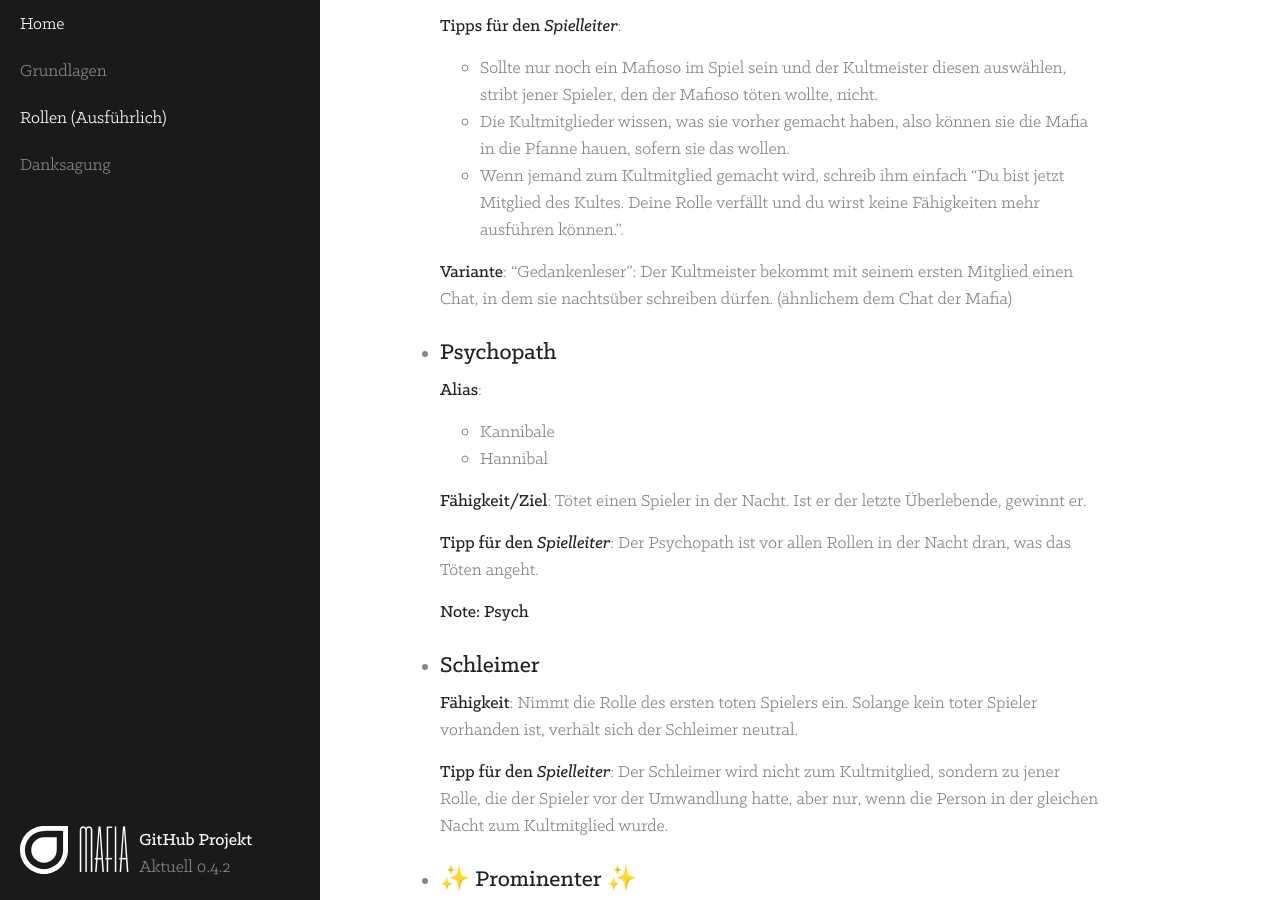
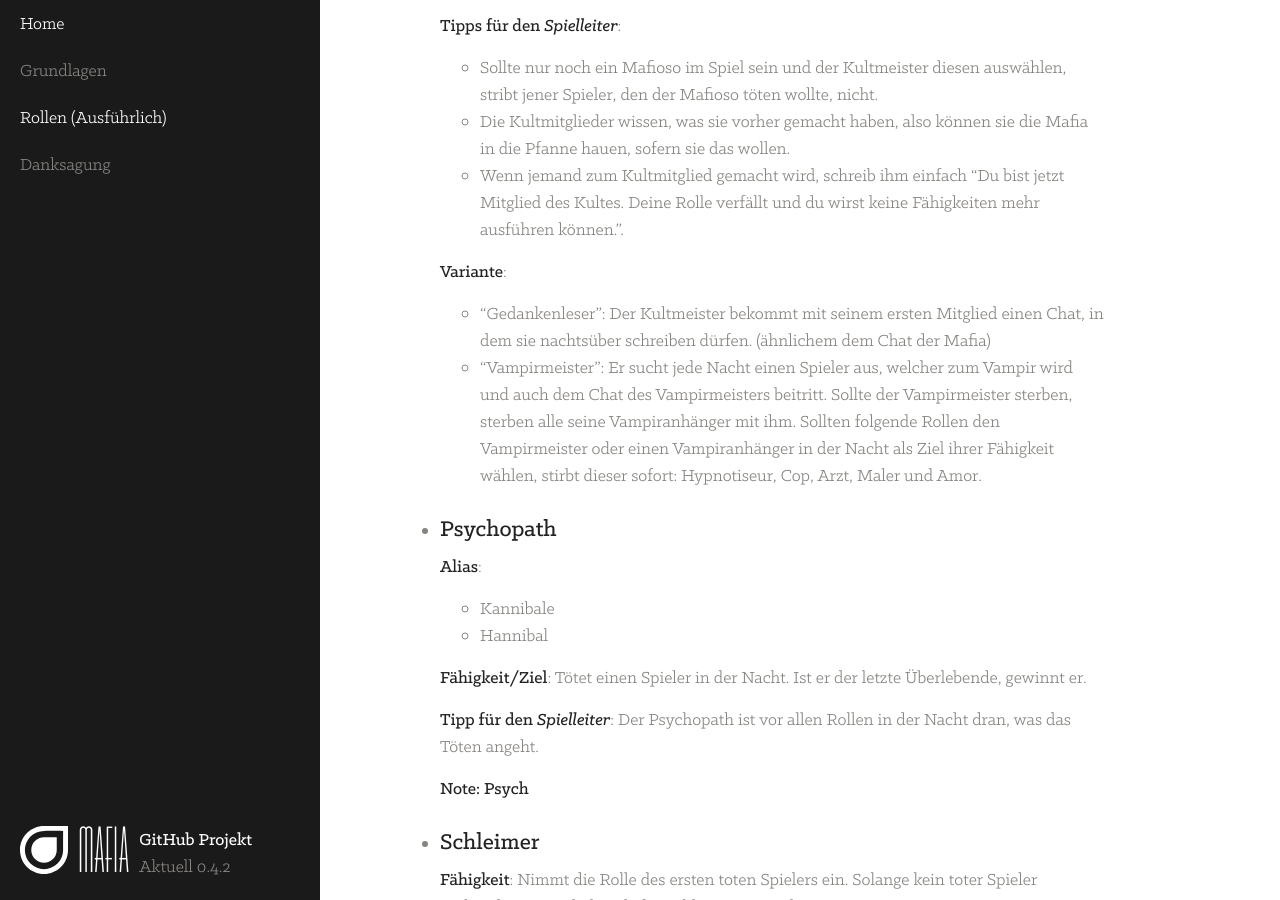
Before and after one commit to gamekeller/mafia, a Jekyll site: the page built from roles.md, in a window 1280 px wide and 900 px high, scrolled down 16499 px. Built offline with Jekyll 4.4.1, drawn with Linux system fonts in a browser that asks for light colours; emoji names are drawn with the system emoji font.

Commit message:
deleted Vampirmeister
deleted Vampirmeister and added him as variant of the Kultmeister

```diff
--- a/roles.md
+++ b/roles.md
@@ -597,7 +597,9 @@ Jede Rolle ist wichtig, egal ob Bürger oder Mafia Goon, also verschwendet sie n
       * Die Kultmitglieder wissen, was sie vorher gemacht haben, also können sie die Mafia in die Pfanne hauen, sofern sie das wollen.
       * Wenn jemand zum Kultmitglied gemacht wird, schreib ihm einfach “Du bist jetzt Mitglied des Kultes. Deine Rolle verfällt und du wirst keine Fähigkeiten mehr ausführen können.”.
 
-      **Variante**: “Gedankenleser”: Der Kultmeister bekommt mit seinem ersten Mitglied einen Chat, in dem sie nachtsüber schreiben dürfen. (ähnlichem dem Chat der Mafia)
+      **Variante**:
+	  * “Gedankenleser”: Der Kultmeister bekommt mit seinem ersten Mitglied einen Chat, in dem sie nachtsüber schreiben dürfen. (ähnlichem dem Chat der Mafia)
+	  * "Vampirmeister": Er sucht jede Nacht einen Spieler aus, welcher zum Vampir wird und auch dem Chat des Vampirmeisters beitritt. Sollte der Vampirmeister sterben, sterben alle seine Vampiranhänger mit ihm. Sollten folgende Rollen den Vampirmeister oder einen Vampiranhänger in der Nacht als Ziel ihrer Fähigkeit wählen, stirbt dieser sofort: Hypnotiseur, Cop, Arzt, Maler und Amor.
 
   - ### **Psychopath**
       {: #psychopath}
```
Also changed, not shown: other parts of roles.md (+1 -1 lines), general.md (+0 -2 lines).
